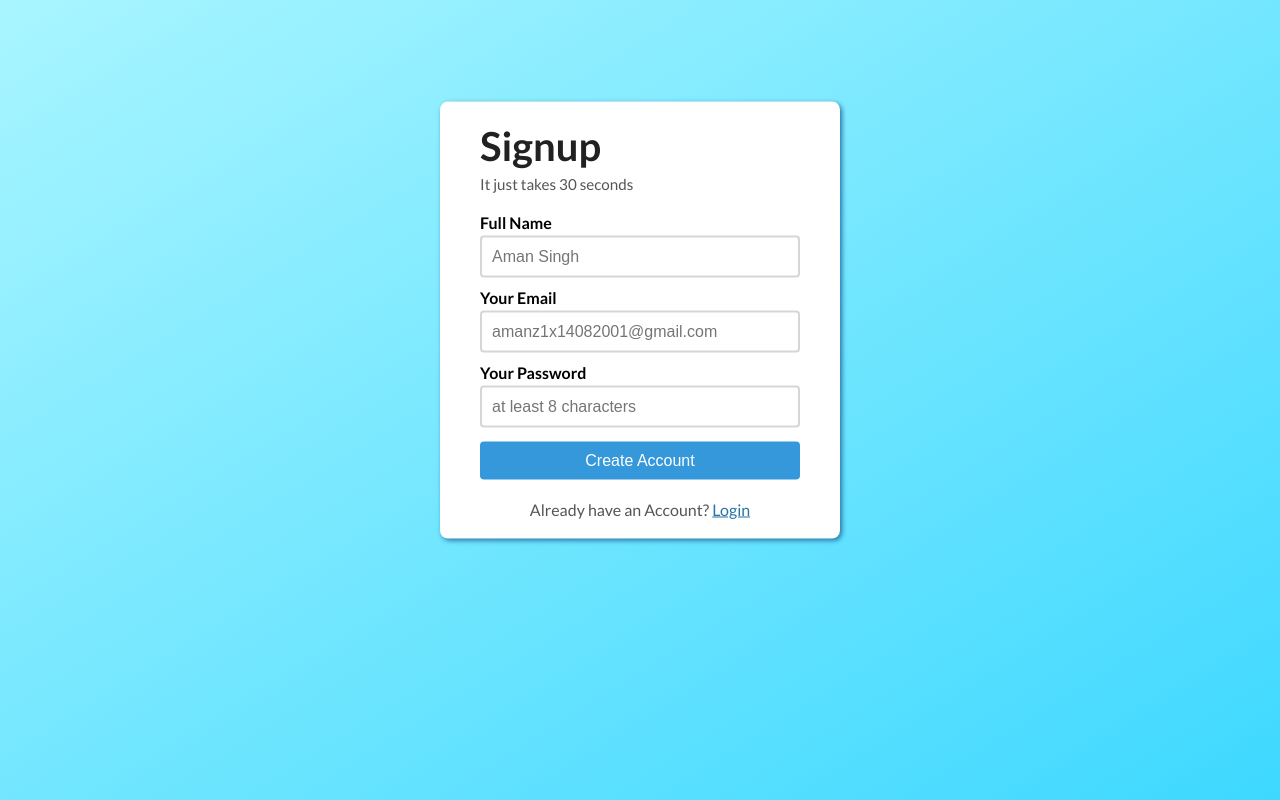
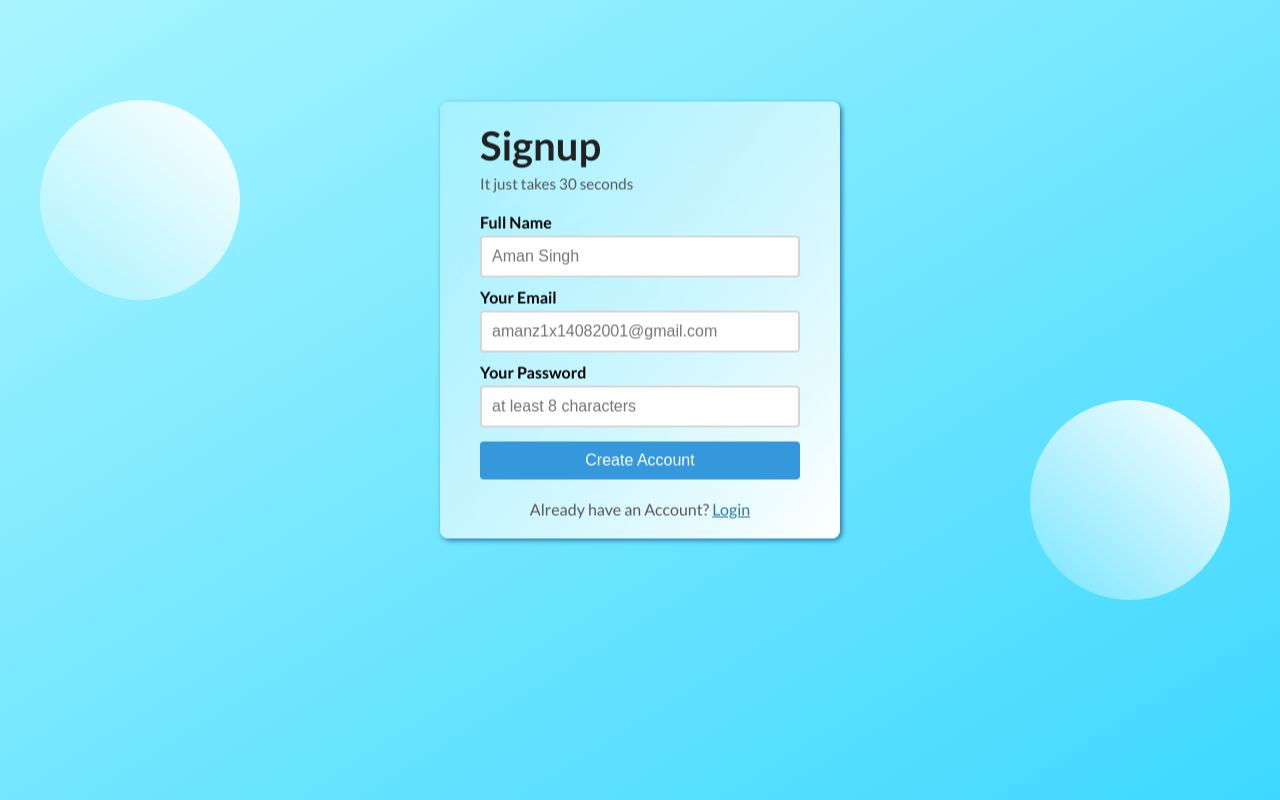
Before and after one commit to AMAN14082001/localrepo, a plain HTML site: page index.html in a window 1280 px wide. Drawn offline with Linux system fonts and the light colour scheme.

Commit message:
Added CSS Glassmorphism Card

```diff
--- a/index.html
+++ b/index.html
@@ -38,6 +38,8 @@
             </footer>
 
         </div>
+        <div class="circle c1"></div>
+        <div class="circle c2"></div>
     </div>
 
 </body>
--- a/style.css
+++ b/style.css
@@ -23,9 +23,12 @@ body {
     top: 40%;
     transform: translateY(-50%);
     padding: 20px 40px;
-    background-color: white;
+    /* background-color: #ffffff09; */
+    background: linear-gradient(to top left, #ffffffff, #ffffff33);
+    backdrop-filter: blur(8px);
     border-radius: 8px;
     box-shadow: 2px 2px 5px #2773a5;
+    z-index: 2;
 }
 
 .signup-header h1 {
@@ -80,3 +83,21 @@ body {
 .signup-footer p a {
     color: #2773a5;
 }
+
+.circle {
+    width: 200px;
+    height: 200px;
+    border-radius: 100px;
+    background: linear-gradient(to top right, #ffffff33, #ffffffff);
+    position: absolute;
+}
+
+.c1 {
+    top: 100px;
+    left: 40px;
+}
+
+.c2 {
+    bottom: 200px;
+    right: 50px;
+}
```
